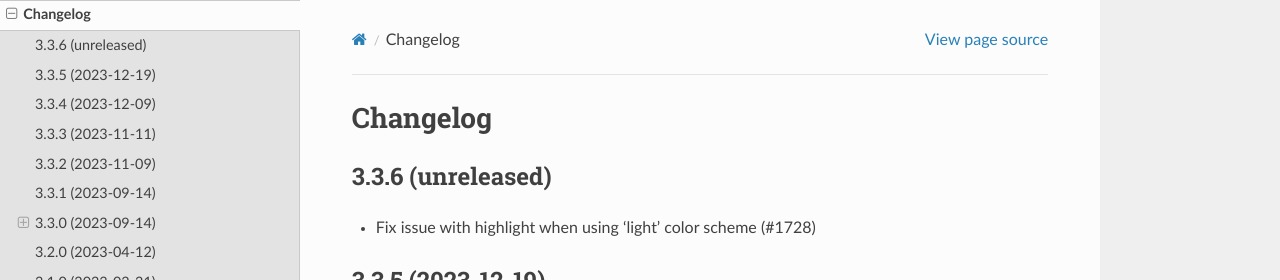
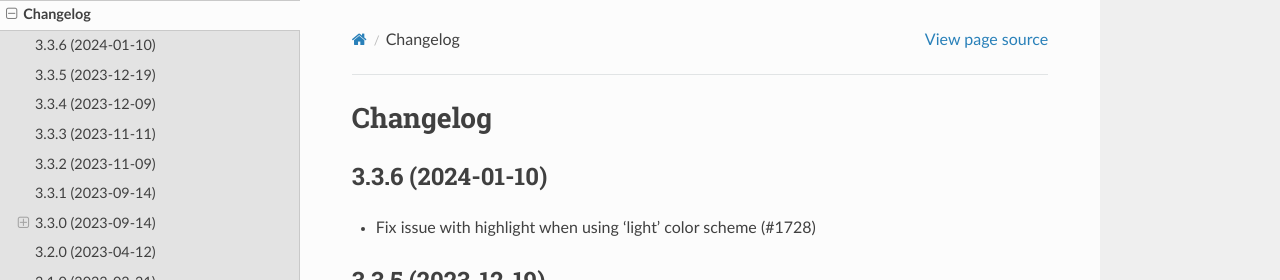
Before and after one commit to django-import-export/django-import-export, a Sphinx documentation site: the page built from docs/changelog.rst, in a window 1280 px wide and 900 px high. Shown: the top 280 px of the window. Built offline with Sphinx 7.4.7 and the Read the Docs theme 2.0.0, drawn with Linux system fonts in a browser that asks for light colours; pages that are not in the unit, such as notebooks, are missing from menus.

Commit message:
Preparing release 3.3.6

```diff
--- a/docs/changelog.rst
+++ b/docs/changelog.rst
@@ -1,7 +1,7 @@
 Changelog
 =========
 
-3.3.6 (unreleased)
+3.3.6 (2024-01-10)
 ------------------
 
 - Fix issue with highlight when using 'light' color scheme (#1728)
--- a/import_export/__init__.py
+++ b/import_export/__init__.py
@@ -1 +1 @@
-__version__ = "3.3.6.dev0"
+__version__ = "3.3.6"
```
